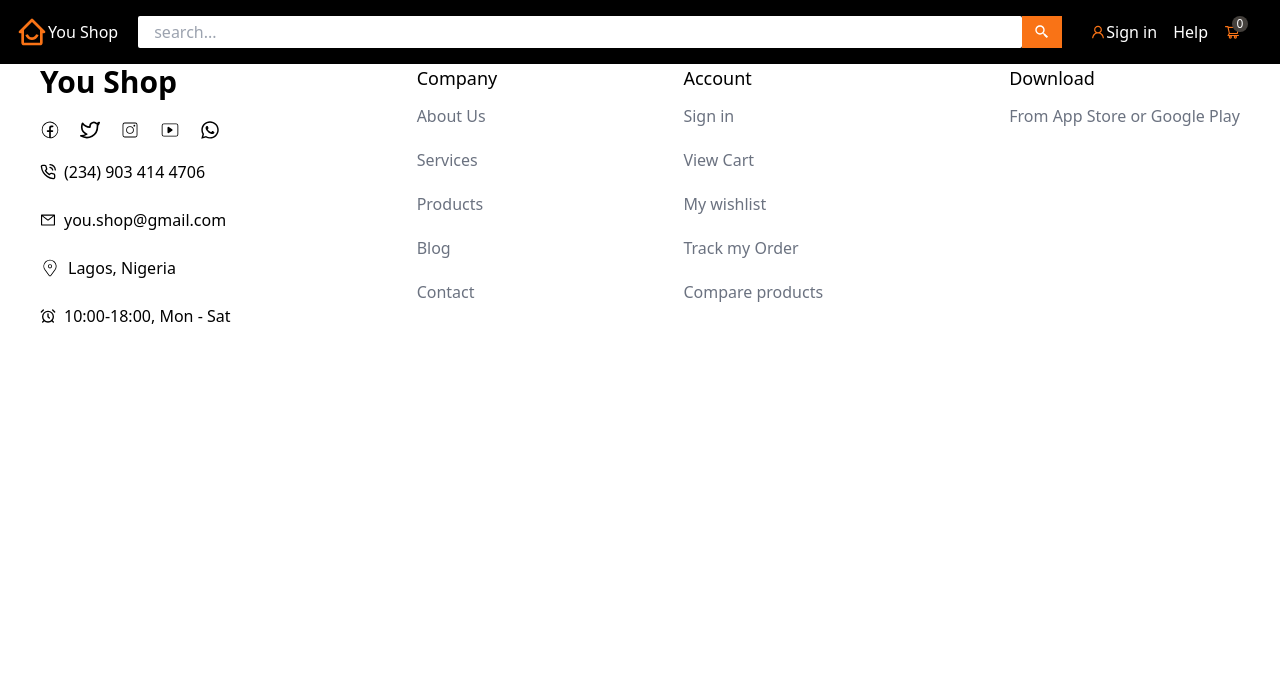
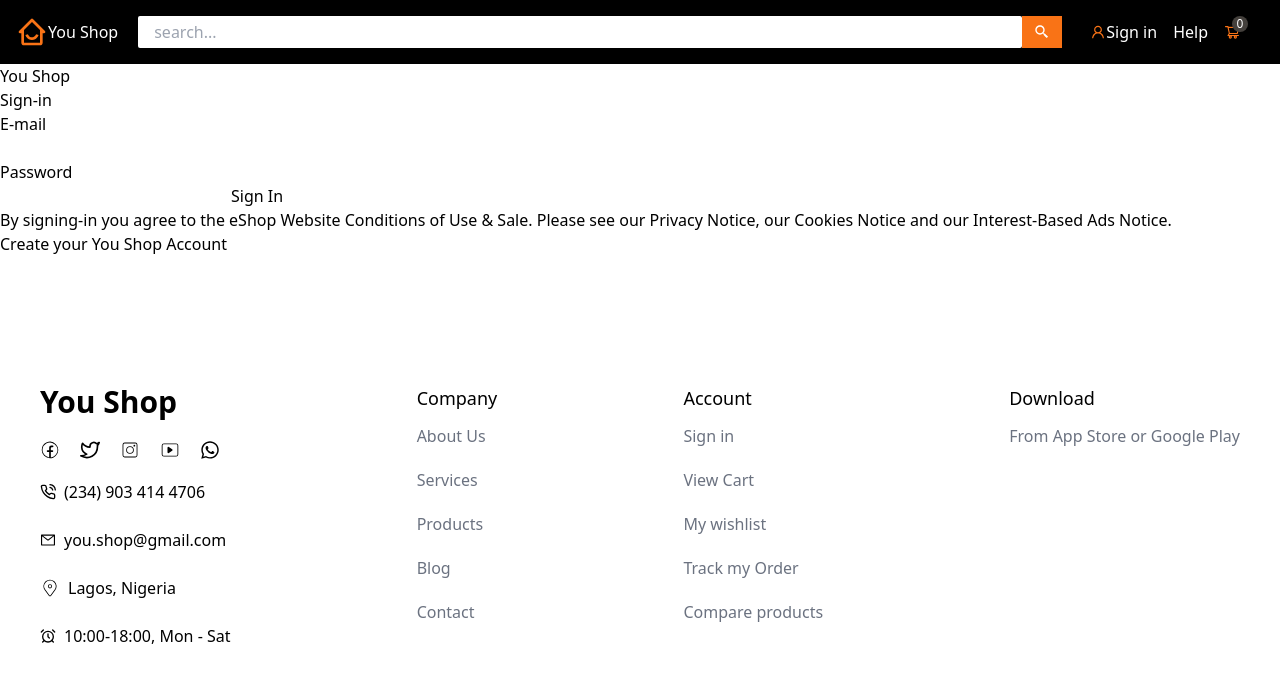
Before and after one commit to Opeyemi-Omotayo/You-shop, a React (Create React App) app: page /accounts/login in a window 1280 px wide. Shown: the top 682 px of the page. Built offline with nearby package versions, Linux system fonts and the light colour scheme.

Commit message:
login page

```diff
--- a/src/App.tsx
+++ b/src/App.tsx
@@ -5,6 +5,7 @@ import Header from './components/header/Header';
 import Home from './components/home/Home';
 import Cart from './components/cart/Cart';
 import Footer from './components/footer/Footer';
+import Login from './components/accounts/Login';
 
 function App() {
   return (
@@ -13,6 +14,7 @@ function App() {
          <Routes>
            <Route path='/' element={<Home />}></Route>
            <Route path='/cart' element={<Cart />}></Route>
+           <Route path='/accounts/login' element={<Login />}></Route>
          </Routes>
         <Footer />
     </Router>
--- /dev/null
+++ b/src/components/accounts/Login.tsx
@@ -0,0 +1,54 @@
+import React, { useState } from 'react';
+import { Link } from "react-router-dom";
+
+function Login() {
+    const [email, setEmail] = useState('');
+    const [password, setPassword] = useState('');
+
+    const signIn = (e:any) => {
+        e.preventDefault();
+
+
+
+    }
+
+    const register = (e:any) => {
+        e.preventDefault();
+
+
+
+    }
+
+    return (
+        <div >
+            <Link to='/' style={{ textDecoration: "none" }}>
+                <div >
+                    <h2 >You Shop</h2>
+                </div>
+            </Link>
+
+            <div >
+                <h1>Sign-in</h1>
+
+                <form>
+                    <h5>E-mail</h5>
+                    <input type='text' value={email} onChange={e => setEmail(e.target.value)} />
+
+                    <h5>Password</h5>
+                    <input type='password' value={password} onChange={e => setPassword(e.target.value)} />
+
+                    <button type='submit'  onClick={signIn}>Sign In</button>
+                </form>
+
+                <p>
+                    By signing-in you agree to the eShop Website Conditions of Use & Sale. Please
+                    see our Privacy Notice, our Cookies Notice and our Interest-Based Ads Notice.
+                </p>
+
+                <button  onClick={register}>Create your You Shop Account</button>
+            </div>
+        </div>
+    )
+}
+
+export default Login;
--- a/src/components/footer/Footer.tsx
+++ b/src/components/footer/Footer.tsx
@@ -11,7 +11,7 @@ import {
 
   const Footer = () => {
     return (
-      <footer id="contact" className="container grid grid-cols-1 px-5 pb-4 mx-auto lg:flex lg:justify-between sm:grid-cols-2 gap-y-10 lg:gap-y-0 lg:px-10">
+      <footer id="contact" className="container mt-[8rem]  grid grid-cols-1 px-5 pb-4 mx-auto lg:flex lg:justify-between sm:grid-cols-2 gap-y-10 lg:gap-y-0 lg:px-10">
         <div>
           <h1 className="text-3xl font-bold">
            You Shop
--- a/src/components/header/Header.tsx
+++ b/src/components/header/Header.tsx
@@ -30,12 +30,15 @@ const Header = () => {
             </button>
           </div>
           <div className="flex">
+            <Link to="/accounts/login">
             <div className="flex items-center mx-2">
               <a href="/accounts" className="flex items-center">
                 <AiOutlineUser className="text-orange-500" />
                 <span>Sign in</span>
               </a>
             </div>
+            </Link>
+
             <div className="mx-2">
               <a href="/help">Help</a>
             </div>
--- a/src/components/products/Products.tsx
+++ b/src/components/products/Products.tsx
@@ -120,7 +120,7 @@ const Products = () => {
   };
 
   return (
-    <main className="container mx-auto px-5 lg:px-10 font-Lato" id="product">
+    <main className="container mt-[3rem] mx-auto px-5 lg:px-10 font-Lato" id="product">
       <nav className="flex justify-between">
         <h1 className="text-2xl  font-semibold">
           Popular <span className="text-orange-500">Product</span>
--- a/tailwind.config.js
+++ b/tailwind.config.js
@@ -6,7 +6,7 @@ module.exports = {
   theme: {
     extend: {
       backgroundImage: {
-        'my-image': "url('https://img.freepik.com/free-photo/studio-shot-pretty-black-woman-with-white-shopping-bag-standing-yellow-background-trendy-spring-fashionable-look_273443-10.jpg?w=740&t=st=1692034940~exp=1692035540~hmac=0cc351da3993442b4943187e51a72658de6a9ee7016db65e51a19ca13962aaa3')",
+        'my-image': "url('https://img.freepik.com/free-photo/studio-shot-pretty-black-woman-with-white-shopping-bag-standing-yellow-background-trendy-spring-fashionable-look_273443-10.jpg?w=2000&t=st=1692034940~exp=1692035540~hmac=0cc351da3993442b4943187e51a72658de6a9ee7016db65e51a19ca13962aaa3')",
       },
       height: {
         '80vh': '80vh',
```
